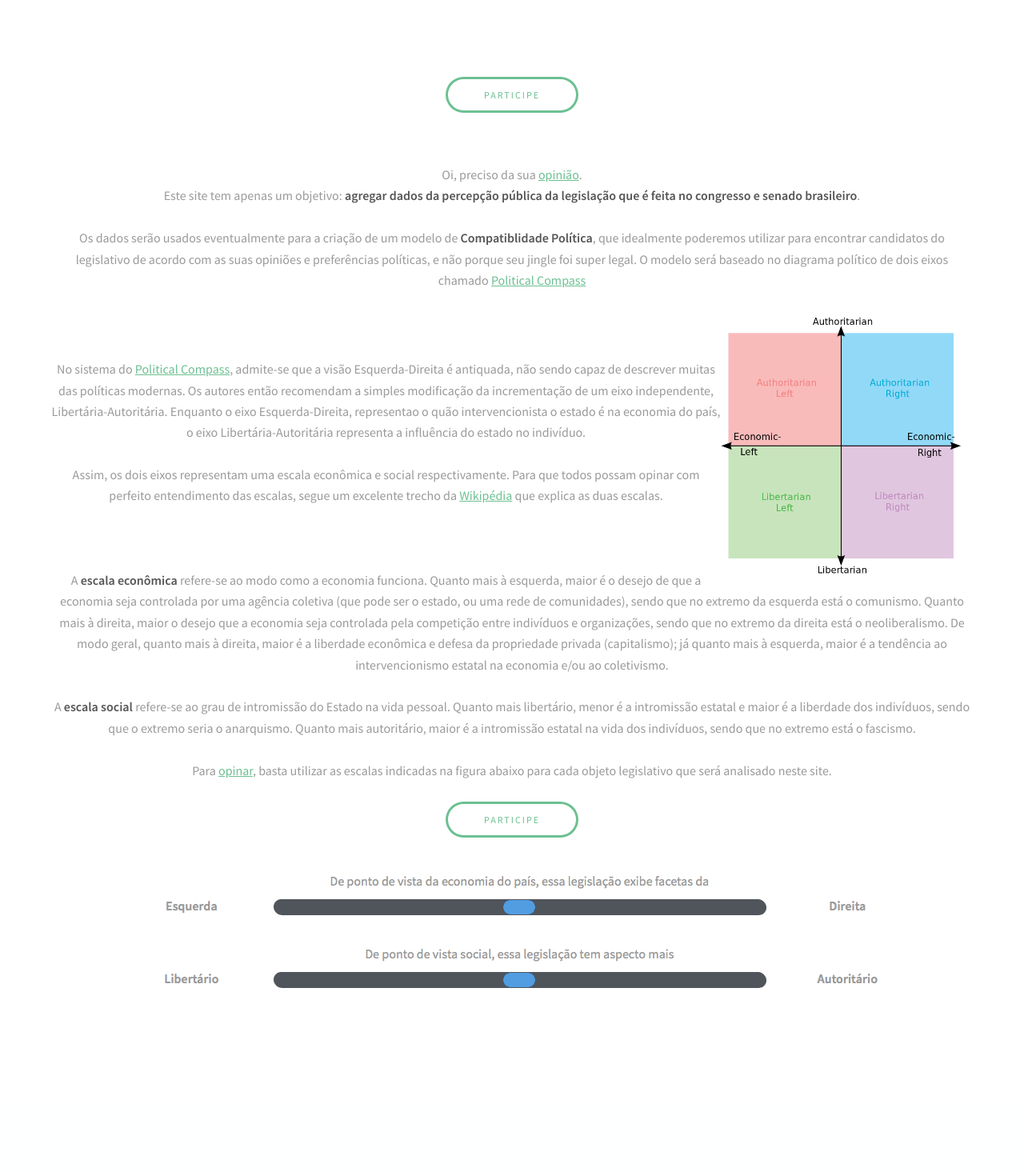
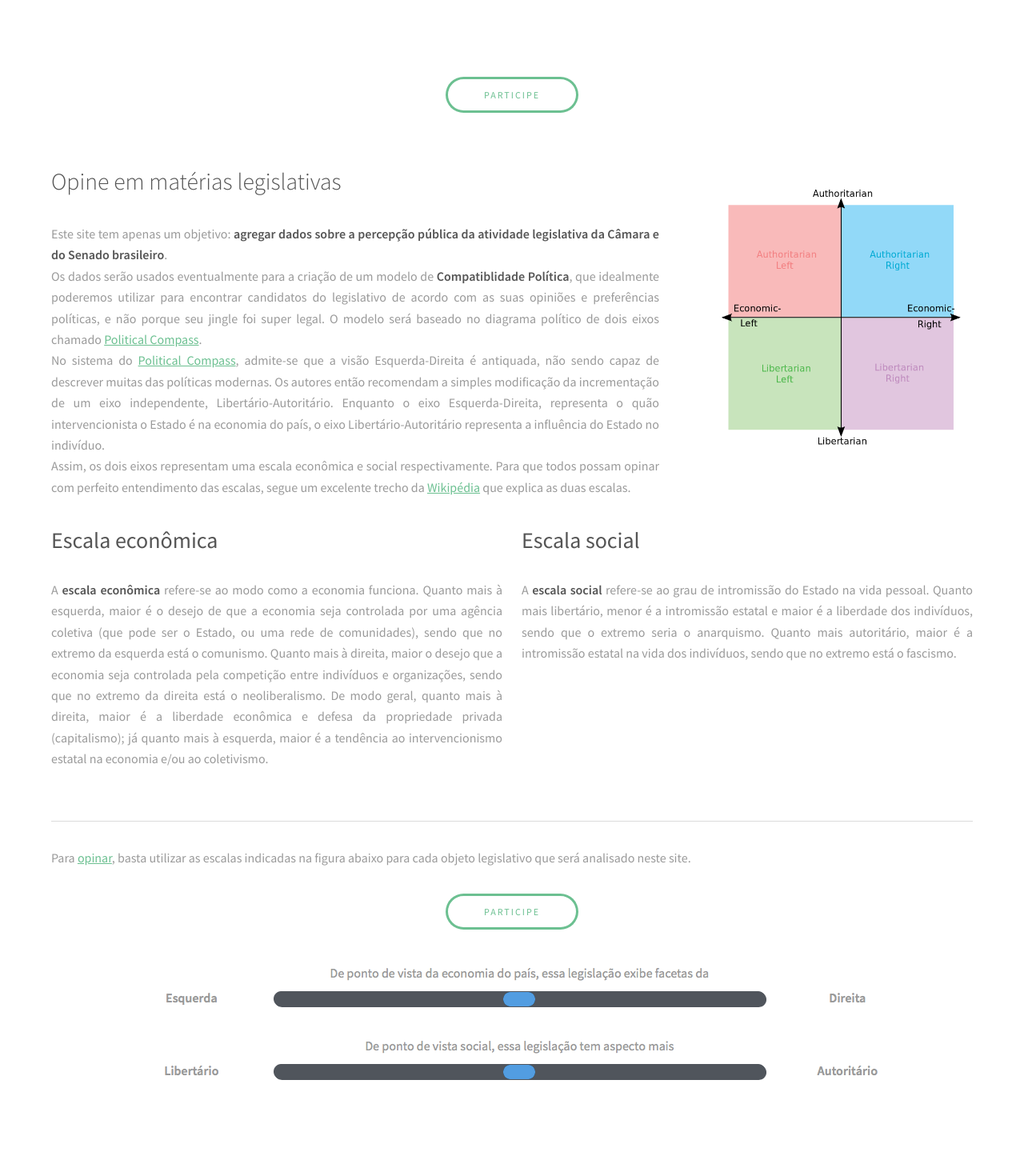
Before and after one commit to JVUnderground/compatibilitica, a Django app: page / in a window 1280 px wide. Shown: the part 44-1509 px from the top of the page at 80% size. Before the commit the page ends 1279 px from the top, so only its background shows below. Run offline with Django 3.2, Linux system fonts and the light colour scheme; data comes from the database, SQL or seed files in the repository.

Commit message:
New sections

```diff
--- a/poll/templates/index.html
+++ b/poll/templates/index.html
@@ -10,48 +10,55 @@
             <input type="submit" value="Participe" />
           </form>
         </header>
-  </div>
-<div class="outer">
-    <div class="inner">
-        <p>
-            Oi, preciso da sua <a href="/vote">opinião</a>.<br>
 
-            Este site tem apenas um objetivo:
-            <b>agregar dados da percepção pública da legislação que é feita no congresso
-            e senado brasileiro</b>.<br><br>
-
+  <div class="row">
+      <section class="8u 12u$(medium)">
+          <h2>Opine em matérias legislativas</h2>
+          <p align="justify">Este site tem apenas um objetivo:
+            <b>agregar dados sobre a percepção pública da atividade legislativa da Câmara e do Senado  brasileiro</b>.
+            <br>
             Os dados serão usados eventualmente para a criação de um modelo de <b>Compatiblidade
             Política</b>, que idealmente poderemos utilizar para encontrar candidatos do legislativo
             de acordo com as suas opiniões e preferências políticas, e não porque seu jingle foi
             super legal. O modelo será baseado no diagrama político de dois eixos chamado
-            <a href="https://www.politicalcompass.org" target="_blank">Political Compass</a>
+            <a href="https://www.politicalcompass.org" target="_blank">Political Compass</a>.
                         <br>
-            <div>
-                <img style="float: right; margin: 0px 15px 15px 0px;" src="{% static "poll/Political_chart.png" %}" width="300">
-                 <br><br>
+
         No sistema do <a href="https://www.politicalcompass.org" target="_blank">Political Compass</a>, admite-se
                 que a visão Esquerda-Direita é antiquada, não sendo capaz de descrever muitas das políticas modernas.
-                Os autores então recomendam a simples modificação da incrementação de um eixo independente, Libertária-Autoritária.
-                Enquanto o eixo Esquerda-Direita, representao o quão intervencionista o estado é na economia do país, o eixo
-                Libertária-Autoritária representa a influência do estado no indivíduo.<br><br>
+                Os autores então recomendam a simples modificação da incrementação de um eixo independente, Libertário-Autoritário.
+                Enquanto o eixo Esquerda-Direita, representa o quão intervencionista o Estado é na economia do país, o eixo
+                Libertário-Autoritário representa a influência do Estado no indivíduo.<br>
 
                 Assim, os dois eixos representam uma escala econômica e social respectivamente. Para que todos possam opinar
                 com perfeito entendimento das escalas, segue um excelente trecho da <a href="https://pt.wikipedia.org/wiki/Political_Compass" target="_blank">Wikipédia</a> que
-                explica as duas escalas.<br><br><br><br>
-
+                explica as duas escalas.</p>
+        </section>
+          <section class="4u 12u$(medium)">
+            <h2> </h2>
+          <img style="float: right; margin: 0px 15px 15px 0px;" src="{% static "poll/Political_chart.png" %}" width="300">
+        </section>
   </div>
-            A <b>escala econômica</b> refere-se ao modo como a economia funciona. Quanto mais à esquerda, maior é o desejo de que a economia seja controlada por uma agência coletiva (que pode ser o estado, ou uma rede de comunidades), sendo que no extremo da esquerda está o comunismo. Quanto mais à direita, maior o desejo que a economia seja controlada pela competição entre indivíduos e organizações, sendo que no extremo da direita está o neoliberalismo. De modo geral, quanto mais à direita, maior é a liberdade econômica e defesa da propriedade privada (capitalismo); já quanto mais à esquerda, maior é a tendência ao intervencionismo estatal na economia e/ou ao coletivismo.<br><br>
-
-            A <b>escala social</b> refere-se ao grau de intromissão do Estado na vida pessoal. Quanto mais libertário, menor é a intromissão estatal e maior é a liberdade dos indivíduos, sendo que o extremo seria o anarquismo. Quanto mais autoritário, maior é a intromissão estatal na vida dos indivíduos, sendo que no extremo está o fascismo.<br><br>
-
-            Para <a href="/vote">opinar</a>, basta utilizar as escalas indicadas na figura abaixo para cada objeto legislativo
-            que será analisado neste site.<br><br>
+  <div class="row">
+      <div class="6u 12u$(small)">
+          <h3>Escala econômica</h3>
+          <p align="justify">A <b>escala econômica</b> refere-se ao modo como a economia funciona. Quanto mais à esquerda, maior é o desejo de que a economia seja controlada por uma agência coletiva (que pode ser o Estado, ou uma rede de comunidades), sendo que no extremo da esquerda está o comunismo. Quanto mais à direita, maior o desejo que a economia seja controlada pela competição entre indivíduos e organizações, sendo que no extremo da direita está o neoliberalismo. De modo geral, quanto mais à direita, maior é a liberdade econômica e defesa da propriedade privada (capitalismo); já quanto mais à esquerda, maior é a tendência ao intervencionismo estatal na economia e/ou ao coletivismo.</p>
+      </div>
+      <div class="6u$ 12u$(small)">
+          <h3>Escala social</h3>
+          <p align="justify">A <b>escala social</b> refere-se ao grau de intromissão do Estado na vida pessoal. Quanto mais libertário, menor é a intromissão estatal e maior é a liberdade dos indivíduos, sendo que o extremo seria o anarquismo. Quanto mais autoritário, maior é a intromissão estatal na vida dos indivíduos, sendo que no extremo está o fascismo.<br>
+      </div>
+  </div>
+					<hr class="minor" />
+  <p>Para <a href="/vote">opinar</a>, basta utilizar as escalas indicadas na figura abaixo para cada objeto legislativo
+            que será analisado neste site.</p>
+  <div class="align-center">
               <form action="/vote/" method="get">
                 <input type="submit" value="Participe" />
             </form>
             <img src="{% static "poll/vote.png" %}">
-        </p>
   </div>
       </div>
+
   </section>
 {% endblock %}
```
Lines whose indentation alone changed are shown as unchanged.
